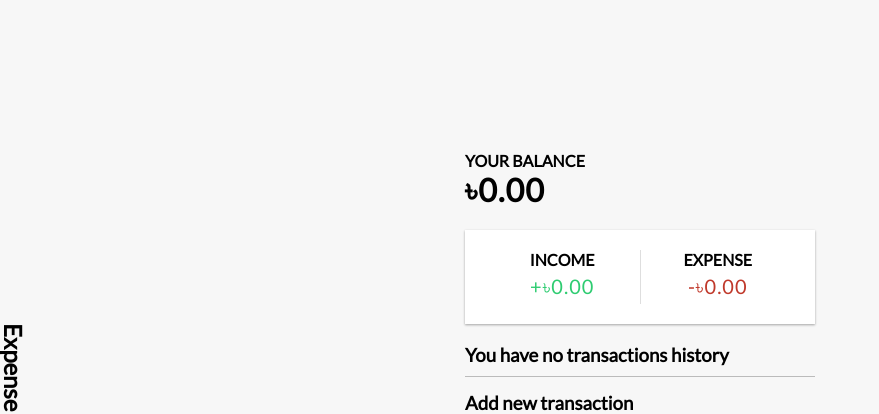
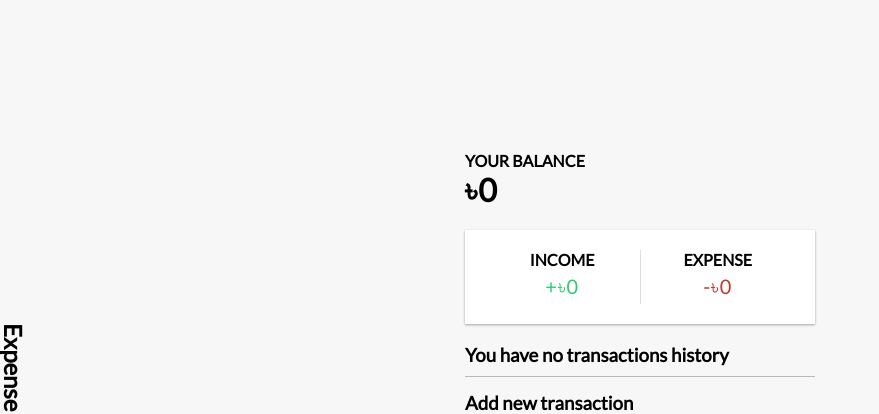
Before and after one commit to MahiMahbob/expensetracker, a React (Create React App) app: page / in a window 1280 px wide. Shown: the top 414 px of the page, without its empty margins (0-879 px from the left). Built offline with nearby package versions, Linux system fonts and the light colour scheme.

Commit message:
foFixed remove

```diff
--- a/src/components/Header.jsx
+++ b/src/components/Header.jsx
@@ -4,7 +4,7 @@ import { useContextValue } from "../context/ContextProvider";
 const Header = () => {
   const {transictions} = useContextValue()
   const amount = transictions.map(transiction => transiction.amount)
-  const income = amount.reduce((total,current) => total += current,0).toFixed(2)
+  const income = amount.reduce((total,current) => total += current,0)
   return (
     <>
       <h4>Your Balance</h4>
--- a/src/components/IncomeContainer.jsx
+++ b/src/components/IncomeContainer.jsx
@@ -6,8 +6,8 @@ const IncomeContainer = () => {
   const {transictions} = useContextValue()
 
   const amount = transictions.map(transiction => transiction.amount)
-  const income = amount.filter(plusAmount => plusAmount > 0).reduce((total,current) => total +=current ,0).toFixed(2)
-  const expense = (amount.filter(plusAmount => plusAmount < 0).reduce((total,current) => total +=current ,0) * -1).toFixed(2)
+  const income = amount.filter(plusAmount => plusAmount > 0).reduce((total,current) => total +=current ,0)
+  const expense = (amount.filter(plusAmount => plusAmount < 0).reduce((total,current) => total +=current ,0) * -1)
 
   return (
     <div className="inc-exp-container">
```
